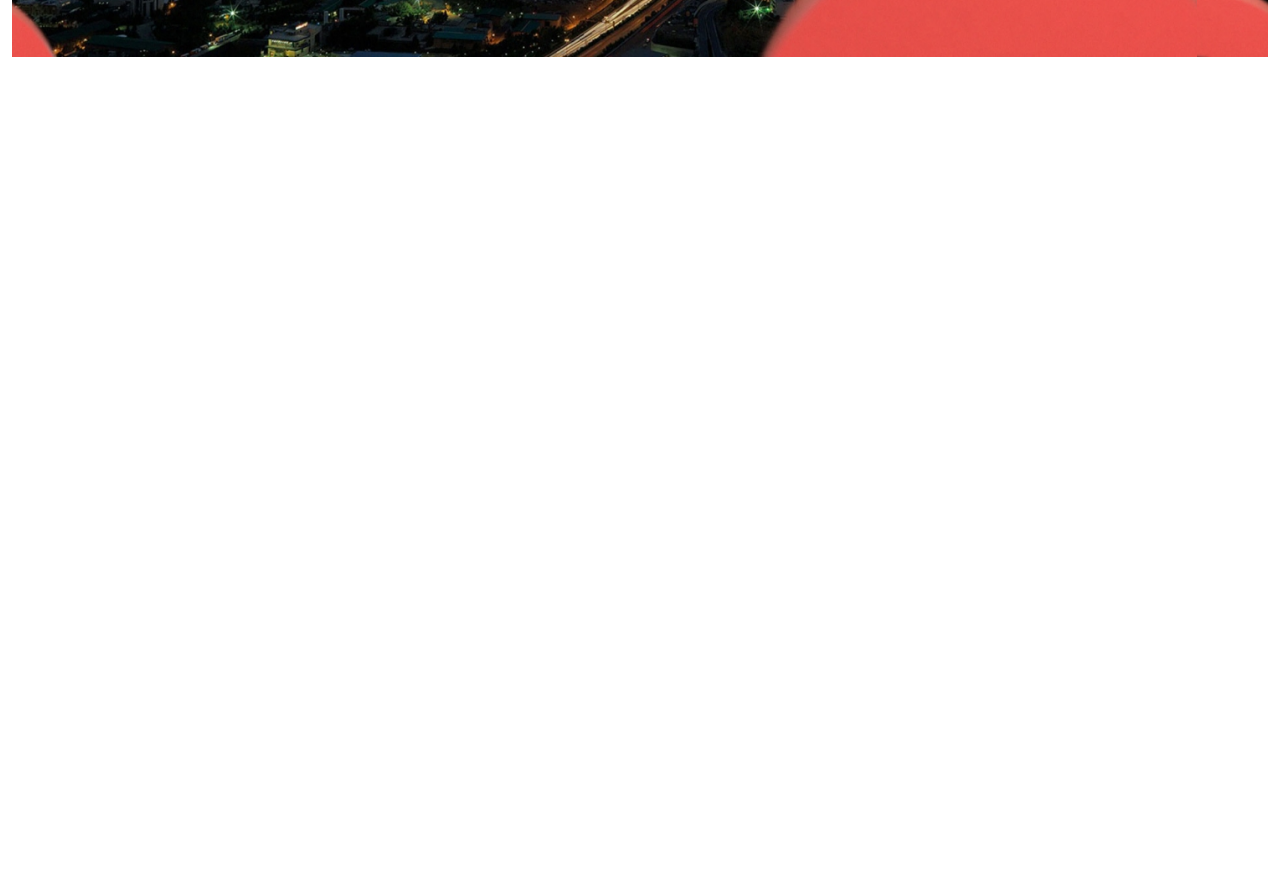
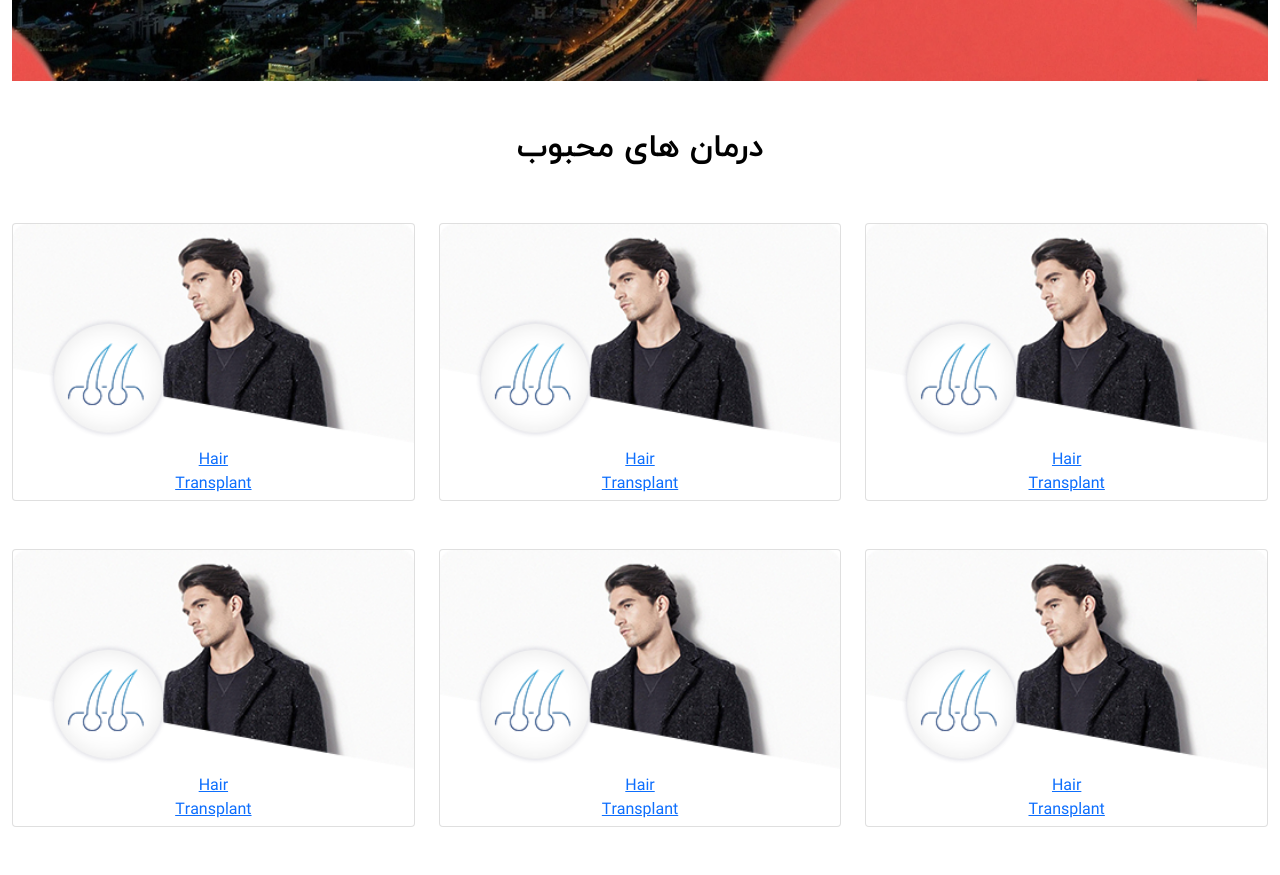
Before and after one commit to holo121/shafatravel, a plain HTML site: page index.html in a window 1280 px wide. Shown: the part 480-1355 px from the top of the page. Before the commit the page ends 800 px from the top, so only its background shows below. Drawn offline with Linux system fonts and the light colour scheme.

Commit message:
add images

```diff
--- a/css/style.css
+++ b/css/style.css
@@ -5,3 +5,8 @@ body {
     background: #fff;
     font-weight: normal;
 }
+.caption h2 {
+    color: #000;
+    font-size: 2rem;
+    font-weight: bold;
+}
--- a/index.html
+++ b/index.html
@@ -13,13 +13,13 @@
 </head>
 <body>
 <div class="container-fluid">
-    <div class="row bg-light shadow-sm">
-        <div class="col my-1">
+    <div class="row bg-light shadow">
+        <div class="col my-3">
             <a class="btn btn-sm btn-outline-danger" href="#">عربی</a>
             <a class="btn btn-sm btn-outline-danger" href="#">فارسی</a>
             <a class="btn btn-sm btn-outline-danger" href="#">English</a>
         </div>
-        <div class="col-auto my-1">
+        <div class="col-auto my-3">
             <a href="tel:+98215556677" class="phone btn btn-sm">
                 <span class="text">+989130622400</span>
                 <i class="fab fa-whatsapp ms-2"></i>
@@ -101,6 +101,116 @@
             </div>
         </div>
     </div>
+    <div class="row my-5">
+        <div class="col caption text-center">
+            <h2>درمان های محبوب</h2>
+        </div>
+    </div>
+    <div class="row">
+        <div class="col-md-4 mb-5">
+            <div class="col">
+                <div class="card">
+                    <div class="img">
+                        <img class="img-fluid w-100" src="images/popular-treatment-hair.png" alt="">
+                    </div>
+                    <div class="link text-center my-1">
+                        <a href="#">
+                            Hair
+                            <br>
+                            Transplant
+                        </a>
+
+                    </div>
+                </div>
+            </div>
+        </div>
+        <div class="col-md-4 mb-5">
+            <div class="col">
+                <div class="card">
+                    <div class="img">
+                        <img class="img-fluid w-100" src="images/popular-treatment-hair.png" alt="">
+                    </div>
+                    <div class="link text-center my-1">
+                        <a href="#">
+                            Hair
+                            <br>
+                            Transplant
+                        </a>
+
+                    </div>
+                </div>
+            </div>
+        </div>
+        <div class="col-md-4 mb-5">
+            <div class="col">
+                <div class="card">
+                    <div class="img">
+                        <img class="img-fluid w-100" src="images/popular-treatment-hair.png" alt="">
+                    </div>
+                    <div class="link text-center my-1">
+                        <a href="#">
+                            Hair
+                            <br>
+                            Transplant
+                        </a>
+
+                    </div>
+                </div>
+            </div>
+        </div>
+        <div class="col-md-4 mb-5">
+            <div class="col">
+                <div class="card">
+                    <div class="img">
+                        <img class="img-fluid w-100" src="images/popular-treatment-hair.png" alt="">
+                    </div>
+                    <div class="link text-center my-1">
+                        <a href="#">
+                            Hair
+                            <br>
+                            Transplant
+                        </a>
+
+                    </div>
+                </div>
+            </div>
+        </div>
+        <div class="col-md-4 mb-5">
+            <div class="col">
+                <div class="card">
+                    <div class="img">
+                        <img class="img-fluid w-100" src="images/popular-treatment-hair.png" alt="">
+                    </div>
+                    <div class="link text-center my-1">
+                        <a href="#">
+                            Hair
+                            <br>
+                            Transplant
+                        </a>
+
+                    </div>
+                </div>
+            </div>
+        </div>
+        <div class="col-md-4 mb-5">
+            <div class="col">
+                <div class="card">
+                    <div class="img">
+                        <img class="img-fluid w-100" src="images/popular-treatment-hair.png" alt="">
+                    </div>
+                    <div class="link text-center my-1">
+                        <a href="#">
+                            Hair
+                            <br>
+                            Transplant
+                        </a>
+
+                    </div>
+                </div>
+            </div>
+        </div>
+
+    </div>
 </div>
 
 <!-- Option 1: Bootstrap Bundle with Popper -->
```
Also changed, not shown: images/popular-treatment-hair.png (added), images/popular-treatment-nose.png (added), images/popular-treatment-plastic.png (added).
